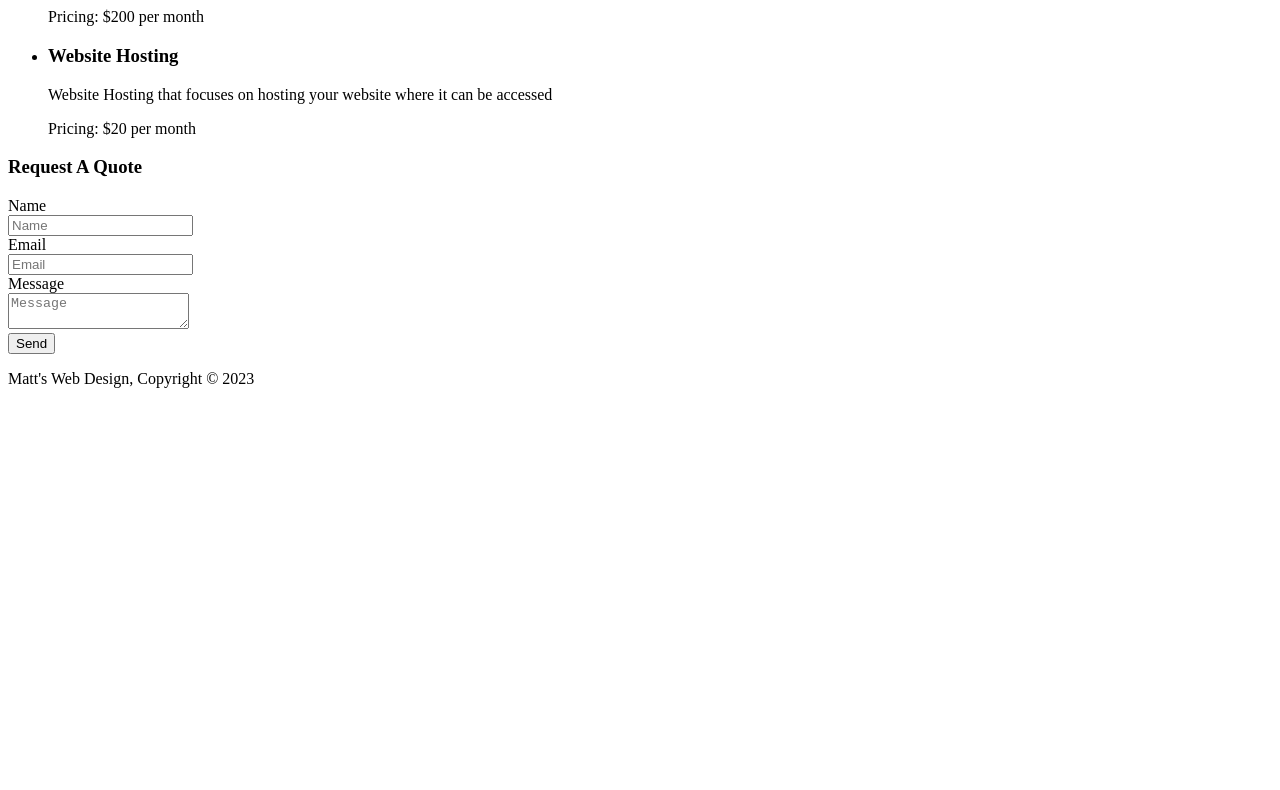
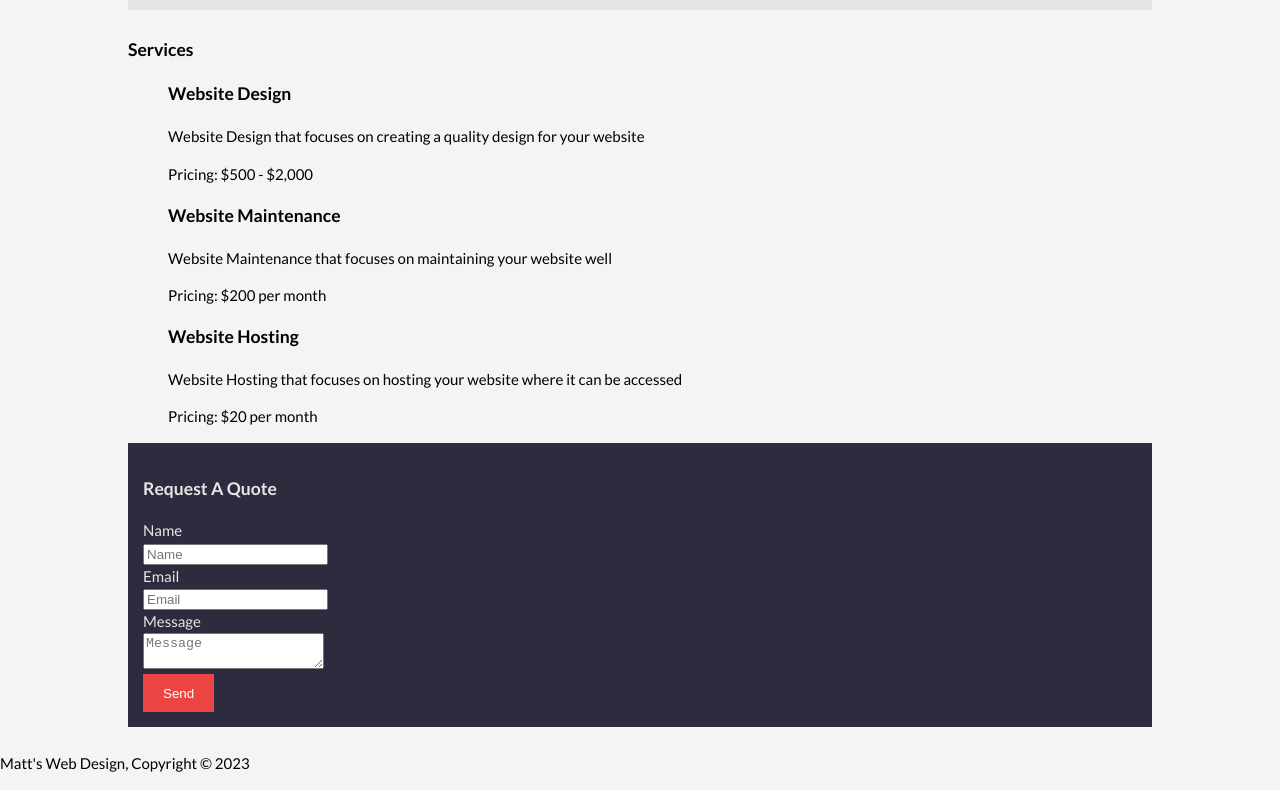
Before and after one commit to MattJRiley14/Full_Webpage, a plain HTML site: page index.html in a window 1280 px wide. Shown: the part 1105-1895 px from the top of the page. Before the commit the page ends 1509 px from the top, so only its background shows below. Drawn offline with Linux system fonts and the light colour scheme.

Commit message:
Completed basic styles.

```diff
--- a/style.css
+++ b/style.css
@@ -1,2 +1,53 @@
 /* Importing the Lato Google Font (Regular & Bold) */
 @import url('https://fonts.googleapis.com/css2?family=Lato:wght@400;700&display=swap');
+
+/* Colors used on page */
+/* #f4f4f4 */
+/* #eb4442 */
+/* #e6e6e6 */
+/* #2d2b3e */
+
+/* Basic Styles */
+body {
+  font-family: 'Lato', sans-serif;
+  font-size: 15px;
+  line-height: 1.5;
+  margin: 0;
+  background-color: #f4f4f4;
+}
+
+.container {
+  width: 80%;
+  margin: auto;
+  /* The overflow property determines what to do if content overflows an element's box. Setting overflow to hidden will hide/clip the overflowing content. */
+  overflow: hidden;
+}
+
+ul {
+  margin: 0;
+  /* Removes the bullet point before each list item */
+  list-style: none;
+}
+
+.btn-1 {
+  height: 38px;
+  background-color: #eb4442;
+  padding: 0 20px;
+  color: #fff;
+  border: 0;
+}
+
+.light, .dark {
+  padding: 15px;
+  margin: 10px 0;
+}
+
+.light {
+  background-color: #e6e6e6;
+  color: #2d2b3e;
+}
+
+.dark {
+  background-color: #2d2b3e;
+  color: #e6e6e6;
+}
```
